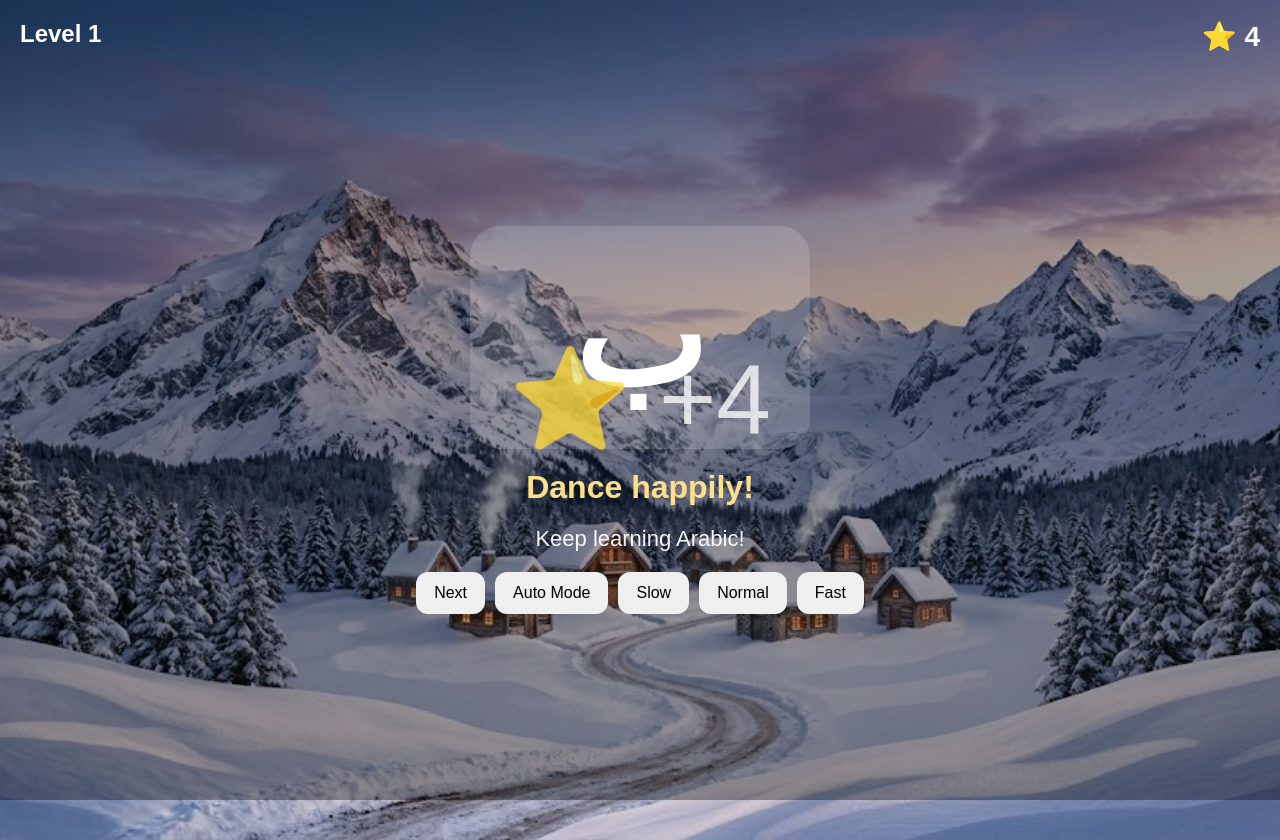
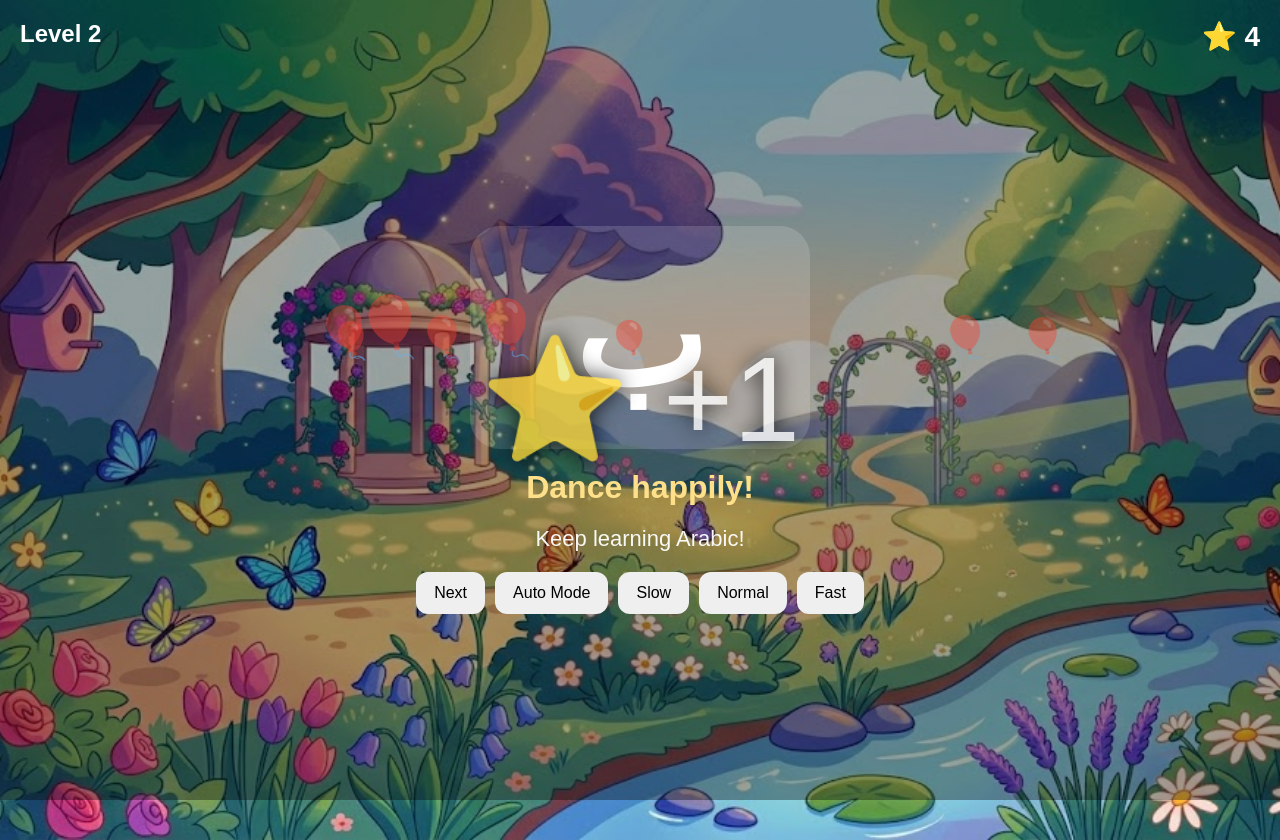
Before and after one commit to AmtunNoor/arabic-alpha-learning-world, a plain HTML site: page index.html in a window 1280 px wide. Both pictures are taken after a click on the button "Next". Drawn offline with Linux system fonts and the light colour scheme.

Commit message:
Update index.html

```diff
--- a/index.html
+++ b/index.html
@@ -96,10 +96,11 @@ button{
   top:50%;
   left:50%;
   transform:translate(-50%,-50%) scale(0);
-  font-size:90px;
+  font-size:110px;
+  z-index:999;
   opacity:0;
-  z-index:20;
   pointer-events:none;
+  filter: drop-shadow(0 0 10px black);
 }
 
 .starAnimate{
@@ -336,14 +337,23 @@ function render(){
 
 function nextLetter(){
 
+  // 1. move letter
   currentIndex++;
 
+  if(currentIndex >= letters.length){
+    currentIndex = 0;
+  }
+
+  // 2. reward ALWAYS triggers first (important for dopamine loop)
   stars++;
 
   updateStars();
 
   showStarReward();
 
+  playRewardSound();
+
+  // 3. level logic
   if(currentIndex % 5 === 0){
 
     level++;
@@ -354,38 +364,54 @@ function nextLetter(){
 
   }
 
-  if(currentIndex >= letters.length){
-
-    currentIndex = 0;
-
-  }
-
+  // 4. render next state
   render();
-
 }
-
 /* =========================
    STAR SYSTEM
 ========================= */
 
 function updateStars(){
 
-  document.getElementById("starCounter").innerText =
-    `⭐ ${stars}`;
+  const el = document.getElementById("starCounter");
+
+  el.innerText = `⭐ ${stars}`;
+
+  // small pulse effect
+  el.style.transform = "scale(1.2)";
+
+  setTimeout(()=>{
+    el.style.transform = "scale(1)";
+  },150);
 
 }
-
 function showStarReward(){
 
   const star = document.getElementById("starPopup");
 
-  star.innerText = `⭐ +${stars}`;
+  // ALWAYS show +1 per interaction (not cumulative confusion)
+  star.innerText = "⭐ +1";
+
+  star.style.display = "block";
+  star.style.opacity = "1";
 
   star.classList.remove("starAnimate");
 
-  void star.offsetWidth;
+  void star.offsetWidth; // restart animation
 
   star.classList.add("starAnimate");
+
+}
+  /* =========================
+   Guarenteed Reward Sound
+========================= */
+  function playRewardSound(){
+
+  const audio = new Audio("assets/sounds/rewards/great_job.mp3");
+
+  audio.volume = 0.8;
+
+  audio.play().catch(()=>{});
 
 }
 
@@ -403,31 +429,27 @@ function updateLevel(){
 /* =========================
    BALLOONS
 ========================= */
-
 function showBalloons(){
 
-  for(let i=0;i<5;i++){
+  for(let i=0;i<8;i++){
 
-    const balloon = document.createElement("div");
+    const b = document.createElement("div");
 
-    balloon.className = "balloon";
+    b.className = "balloon";
 
-    balloon.innerText = "🎈";
+    b.innerText = "🎈";
 
-    balloon.style.left =
-      Math.random()*100 + "vw";
+    b.style.left = (Math.random()*100) + "vw";
 
-    document.body.appendChild(balloon);
+    b.style.fontSize = (30 + Math.random()*30) + "px";
 
-    setTimeout(()=>{
-      balloon.remove();
-    },5000);
+    document.body.appendChild(b);
 
+    setTimeout(()=> b.remove(), 5000);
   }
-
 }
 
-/* =========================
+  /* =========================
    AUTO MODE
 ========================= */
 
```
